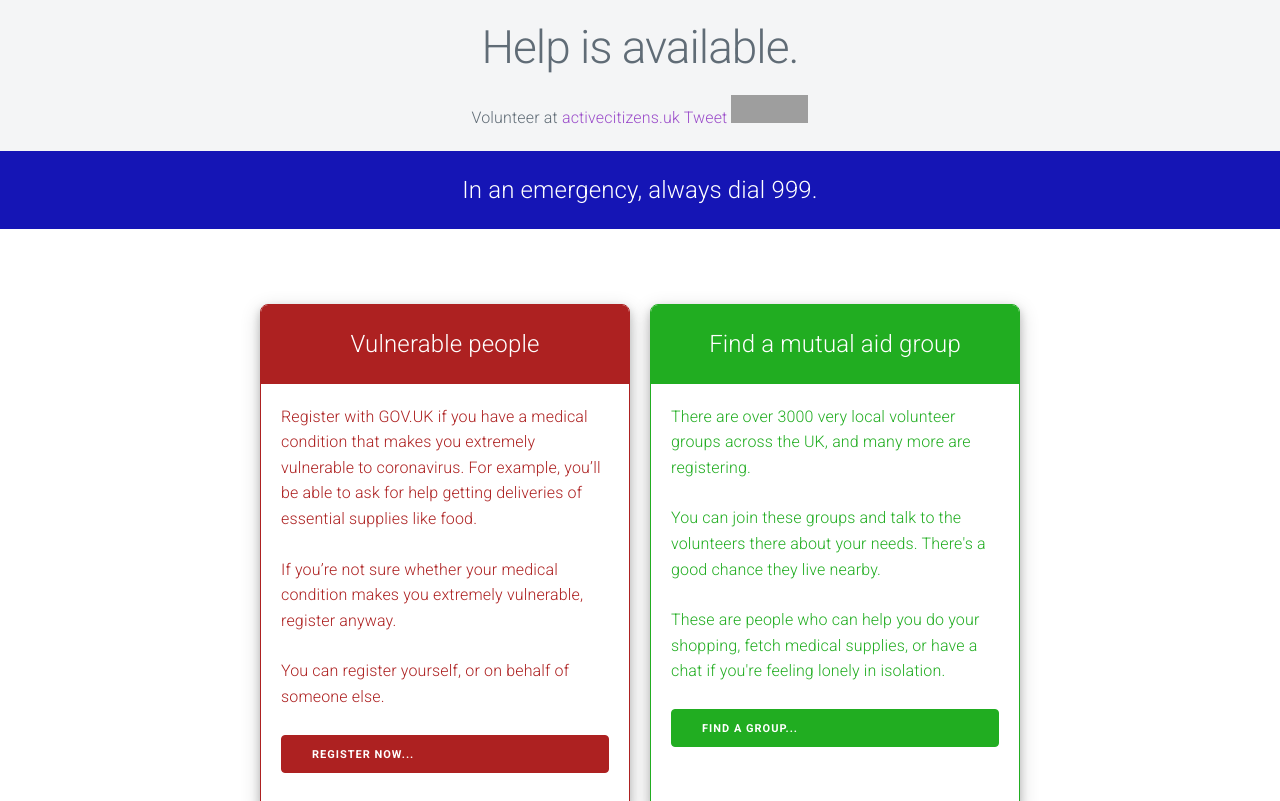
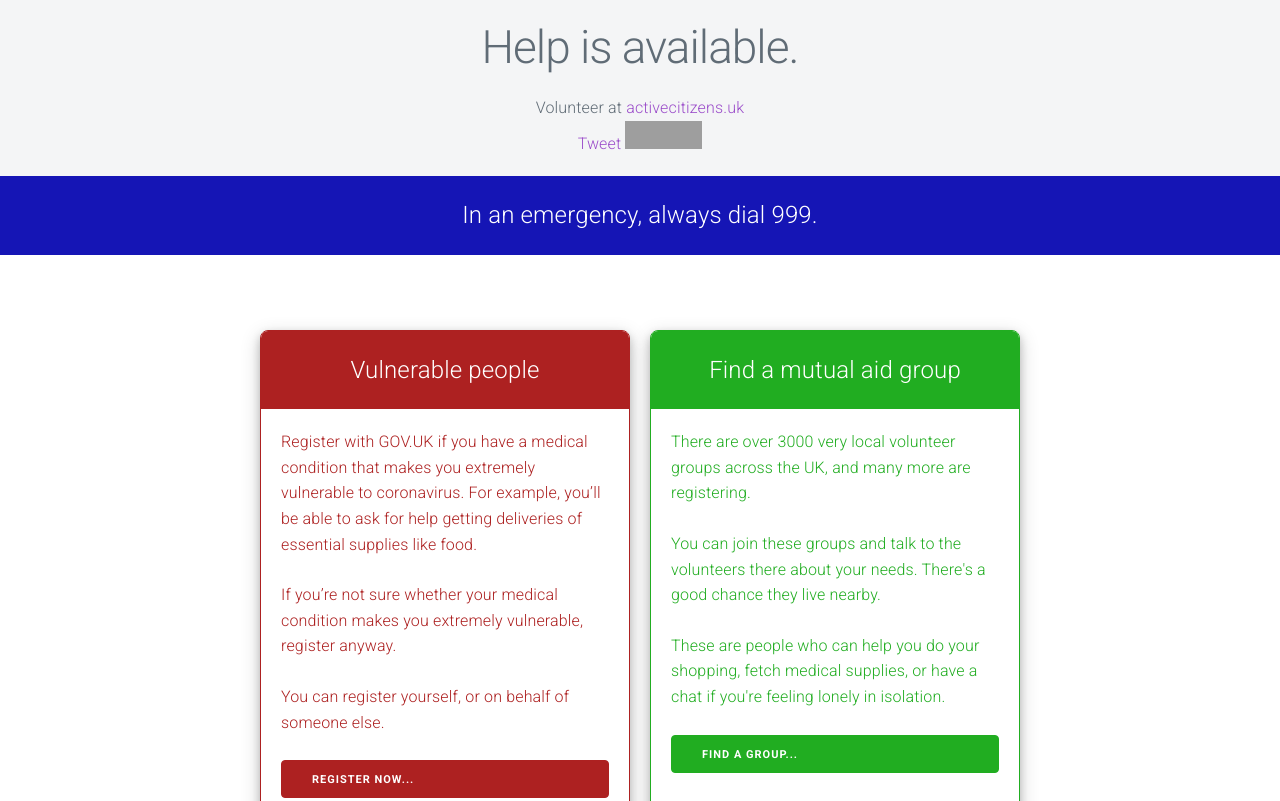
Before and after one commit to PoliceRewired/help-is-available, a plain HTML site: page index.html in a window 1280 px wide. Shown: the top 801 px of the page. Drawn offline with Linux system fonts and the light colour scheme; grey boxes are pictures that could not be loaded; a script that the page names is missing.

Commit message:
add a missing newline in the header

```diff
--- a/index.html
+++ b/index.html
@@ -45,7 +45,7 @@
 
 			<header class="header" id="home">
 				<h1>Help is available.</h1>
-				Volunteer at <a href="https://activecitizens.uk">activecitizens.uk</a>
+				Volunteer at <a href="https://activecitizens.uk">activecitizens.uk</a><br/>
 				<a href="https://twitter.com/share?ref_src=twsrc%5Etfw" class="twitter-share-button" data-size="large" data-text="Help is available!" data-hashtags="covid19uk #helpisavailable" data-show-count="false">Tweet</a><script async src="https://platform.twitter.com/widgets.js" charset="utf-8"></script>
 				<iframe src="https://www.facebook.com/plugins/share_button.php?href=https%3A%2F%2Fhelpisavailable.org.uk&layout=button&size=large&appId=2459822827661375&width=77&height=28" width="77" height="28" style="border:none;overflow:hidden" scrolling="no" frameborder="0" allowTransparency="true" allow="encrypted-media"></iframe>
 			</header>
```
